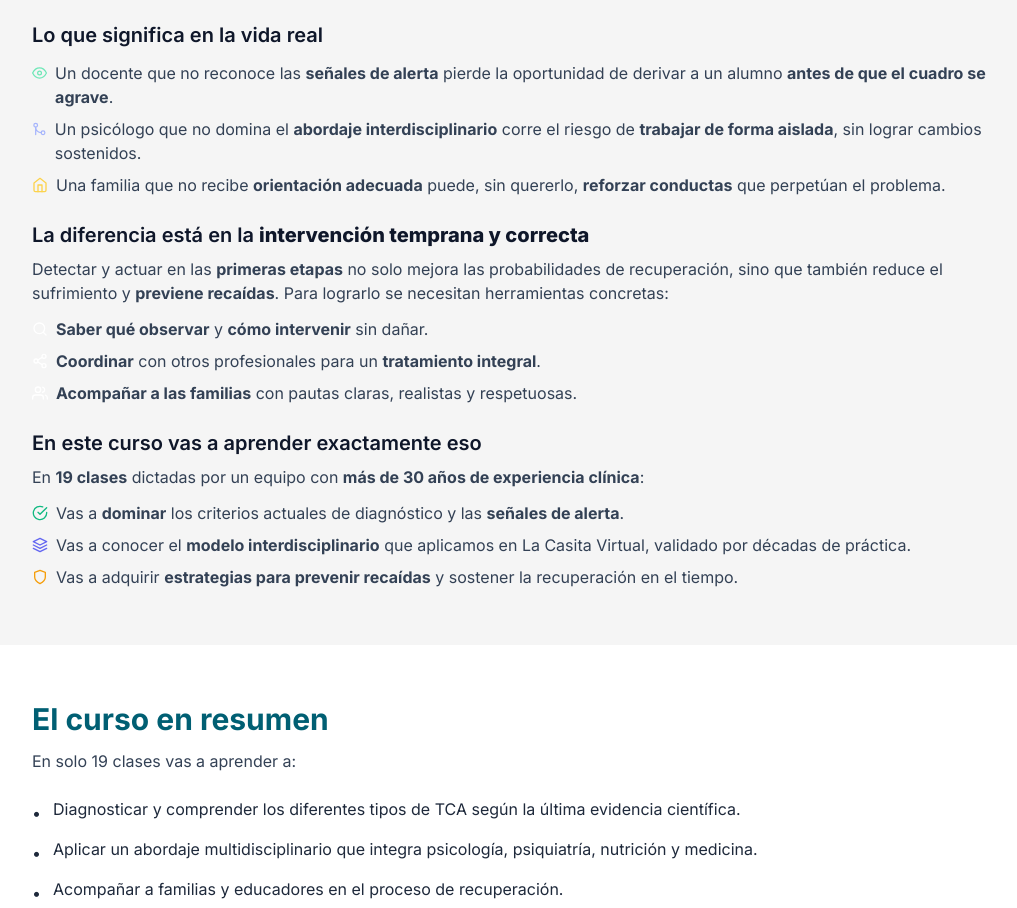
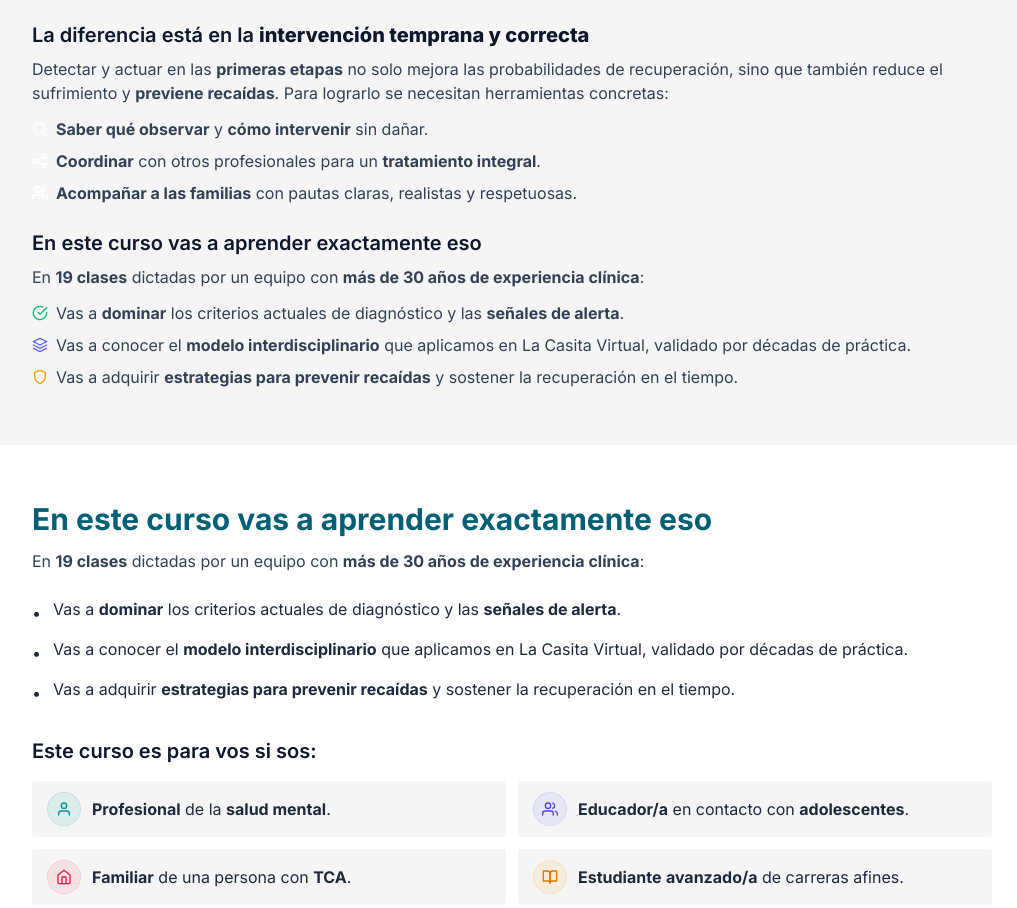
Before and after one commit to gatofb/CG_LaCasita, a plain HTML site: page index.html in a window 1280 px wide. Shown: the part 929-1837 px from the top of the page, without its empty margins (128-1145 px from the left). Drawn offline with nearby package versions, Linux system fonts and the light colour scheme.

Commit message:
content: reemplaza 'El curso en resumen' por bloque de aprendizajes; elimina 'Lo que significa en la vida real'

```diff
--- a/index.html
+++ b/index.html
@@ -164,14 +164,7 @@
             </ul>
           </div>
 
-          <div>
-            <h3 class="text-xl font-semibold text-slate-900">Lo que significa en la vida real</h3>
-            <ul class="mt-3 space-y-2">
-              <li class="flex items-start gap-2"><i data-feather="eye" class="w-4 h-4 mt-1 text-emerald-300"></i><span>Un docente que no reconoce las <strong>señales de alerta</strong> pierde la oportunidad de derivar a un alumno <strong>antes de que el cuadro se agrave</strong>.</span></li>
-              <li class="flex items-start gap-2"><i data-feather="git-merge" class="w-4 h-4 mt-1 text-indigo-300"></i><span>Un psicólogo que no domina el <strong>abordaje interdisciplinario</strong> corre el riesgo de <strong>trabajar de forma aislada</strong>, sin lograr cambios sostenidos.</span></li>
-              <li class="flex items-start gap-2"><i data-feather="home" class="w-4 h-4 mt-1 text-amber-300"></i><span>Una familia que no recibe <strong>orientación adecuada</strong> puede, sin quererlo, <strong>reforzar conductas</strong> que perpetúan el problema.</span></li>
-            </ul>
-          </div>
+
 
           <div>
             <h3 class="text-xl font-semibold text-slate-900">La diferencia está en la <strong>intervención temprana y correcta</strong></h3>
@@ -199,12 +192,12 @@
     <!-- Resumen del curso -->
     <section id="resumen" class="bg-white">
       <div class="max-w-5xl mx-auto px-4 sm:px-6 lg:px-8 py-14">
-        <h2 class="text-2xl sm:text-3xl font-bold text-lc-tealDark">El curso en resumen</h2>
-        <p class="mt-3 text-slate-700">En solo 19 clases vas a aprender a:</p>
+        <h2 class="text-2xl sm:text-3xl font-bold text-lc-tealDark">En este curso vas a aprender exactamente eso</h2>
+        <p class="mt-3 text-slate-700">En <strong>19 clases</strong> dictadas por un equipo con <strong>más de 30 años de experiencia clínica</strong>:</p>
         <ul class="mt-6 grid gap-3">
-          <li class="flex items-start gap-3"><span class="mt-1">•</span><span>Diagnosticar y comprender los diferentes tipos de TCA según la última evidencia científica.</span></li>
-          <li class="flex items-start gap-3"><span class="mt-1">•</span><span>Aplicar un abordaje multidisciplinario que integra psicología, psiquiatría, nutrición y medicina.</span></li>
-          <li class="flex items-start gap-3"><span class="mt-1">•</span><span>Acompañar a familias y educadores en el proceso de recuperación.</span></li>
+          <li class="flex items-start gap-3"><span class="mt-1">•</span><span>Vas a <strong>dominar</strong> los criterios actuales de diagnóstico y las <strong>señales de alerta</strong>.</span></li>
+          <li class="flex items-start gap-3"><span class="mt-1">•</span><span>Vas a conocer el <strong>modelo interdisciplinario</strong> que aplicamos en La Casita Virtual, validado por décadas de práctica.</span></li>
+          <li class="flex items-start gap-3"><span class="mt-1">•</span><span>Vas a adquirir <strong>estrategias para prevenir recaídas</strong> y sostener la recuperación en el tiempo.</span></li>
         </ul>
 
         <div class="mt-8">
```
